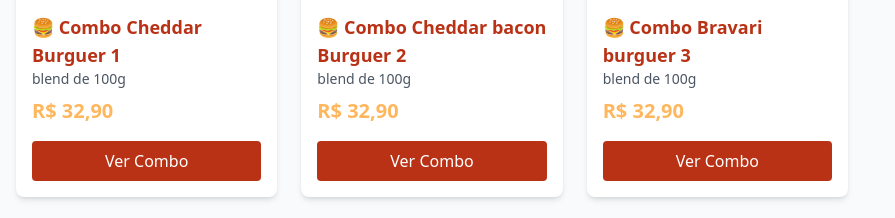
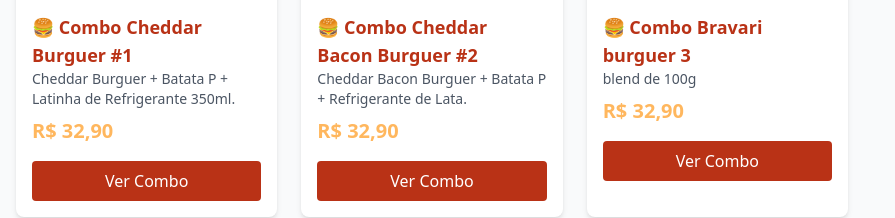
Before and after one commit to bravariburger/pedir, a plain HTML site: page index.html in a window 1280 px wide. Shown: the part 2435-2653 px from the top of the page, without its empty margins (0-895 px from the left). Drawn offline with nearby package versions, Linux system fonts and the light colour scheme; grey boxes are pictures that could not be loaded.

Commit message:
index.html

```diff
--- a/index.html
+++ b/index.html
@@ -213,8 +213,8 @@
                     <div class="bg-white rounded-lg shadow-md overflow-hidden product-card cursor-pointer hover:shadow-lg transition-shadow" data-available="true" onclick="openProductModal('Combo Cheddar Burguer 1', 32.90, 'combo')">
                         <img src="https://media.istockphoto.com/id/1319684316/pt/foto/delicious-beef-burger-with-tomato-sauce-parmesan-cheese-and-lettuce-on-wooden-table-on-dark.jpg?s=612x612&w=0&k=20&c=v7WMR3-BqJO-kewLOd4pc64_-p3f80rXVTIzR1Ukdfg=" alt="Combo Cheddar Burguer 1" class="w-full h-32 sm:h-48 object-cover" onerror="this.src=''; this.alt='Imagem do produto'; this.style.display='none';">
                         <div class="p-2 sm:p-4">
-                            <h4 class="font-bold text-sm sm:text-lg text-primary">🍔 Combo Cheddar Burguer 1</h4>
-                            <p class="text-gray-600 text-xs sm:text-sm mb-2 hidden sm:block">blend de 100g</p>
+                            <h4 class="font-bold text-sm sm:text-lg text-primary">🍔 Combo Cheddar Burguer #1</h4>
+                            <p class="text-gray-600 text-xs sm:text-sm mb-2 hidden sm:block">Cheddar Burguer + Batata P + Latinha de Refrigerante 350ml.</p>
                             <p class="text-lg sm:text-xl font-bold text-secondary mb-2 sm:mb-4">R$ 32,90</p>
                             <button onclick="event.stopPropagation(); openProductModal('Combo Cheddar Burguer 1', 32.90, 'combo')" class="w-full bg-primary text-white py-1 sm:py-2 rounded hover:bg-red-700 transition-colors text-xs sm:text-base">
                                 Ver Combo
@@ -227,8 +227,8 @@
                     <div class="bg-white rounded-lg shadow-md overflow-hidden product-card cursor-pointer hover:shadow-lg transition-shadow" data-available="true" onclick="openProductModal('Combo Cheddar bacon Burguer 2', 32.90, 'combo')">
                         <img src="https://media.istockphoto.com/id/1319684316/pt/foto/delicious-beef-burger-with-tomato-sauce-parmesan-cheese-and-lettuce-on-wooden-table-on-dark.jpg?s=612x612&w=0&k=20&c=v7WMR3-BqJO-kewLOd4pc64_-p3f80rXVTIzR1Ukdfg=" alt="Combo Cheddar bacon Burguer 2" class="w-full h-32 sm:h-48 object-cover" onerror="this.src=''; this.alt='Imagem do produto'; this.style.display='none';">
                         <div class="p-2 sm:p-4">
-                            <h4 class="font-bold text-sm sm:text-lg text-primary">🍔 Combo Cheddar bacon Burguer 2</h4>
-                            <p class="text-gray-600 text-xs sm:text-sm mb-2 hidden sm:block">blend de 100g</p>
+                            <h4 class="font-bold text-sm sm:text-lg text-primary">🍔 Combo Cheddar Bacon Burguer #2</h4>
+                            <p class="text-gray-600 text-xs sm:text-sm mb-2 hidden sm:block">Cheddar Bacon Burguer + Batata P + Refrigerante de Lata.</p>
                             <p class="text-lg sm:text-xl font-bold text-secondary mb-2 sm:mb-4">R$ 32,90</p>
                             <button onclick="event.stopPropagation(); openProductModal('Combo Cheddar bacon Burguer 2', 32.90, 'combo')" class="w-full bg-primary text-white py-1 sm:py-2 rounded hover:bg-red-700 transition-colors text-xs sm:text-base">
                                 Ver Combo
@@ -628,7 +628,7 @@
                         <div class="text-center">
                             <img src="https://media.istockphoto.com/id/1319684316/pt/foto/delicious-beef-burger-with-tomato-sauce-parmesan-cheese-and-lettuce-on-wooden-table-on-dark.jpg?s=612x612&w=0&k=20&c=v7WMR3-BqJO-kewLOd4pc64_-p3f80rXVTIzR1Ukdfg=" alt="${name}" class="w-full h-48 object-cover rounded-lg mb-4" onerror="this.src=''; this.alt='Imagem do produto'; this.style.display='none';">
                             <p class="text-2xl font-bold text-secondary">R$ ${price.toFixed(2).replace('.', ',')}</p>
-                            <p class="text-gray-600 text-sm mt-2">blend de 100g</p>
+                            <p class="text-gray-600 text-sm mt-2">Pão Brioche, 1 Blend de 100 gramas, Queijo Cheddar e Maionese de Bacon da Casa.</p>
                         </div>
 
                         <div>
```
